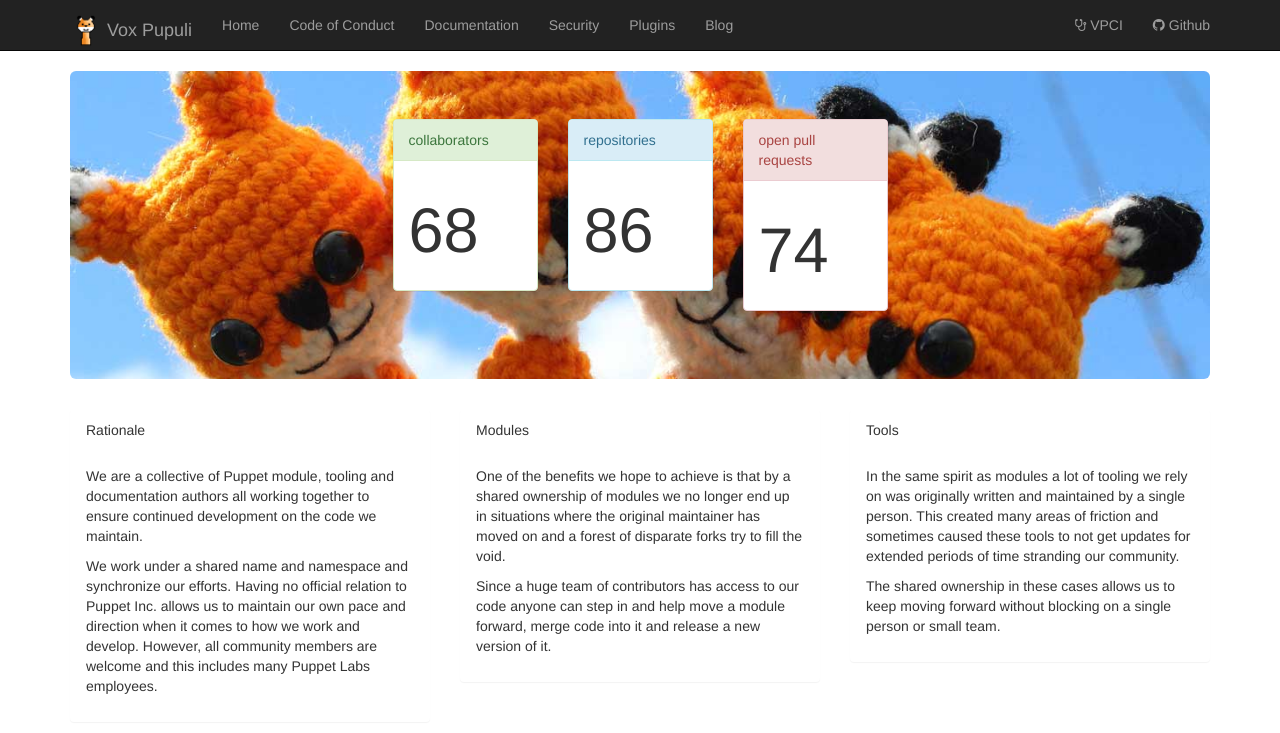
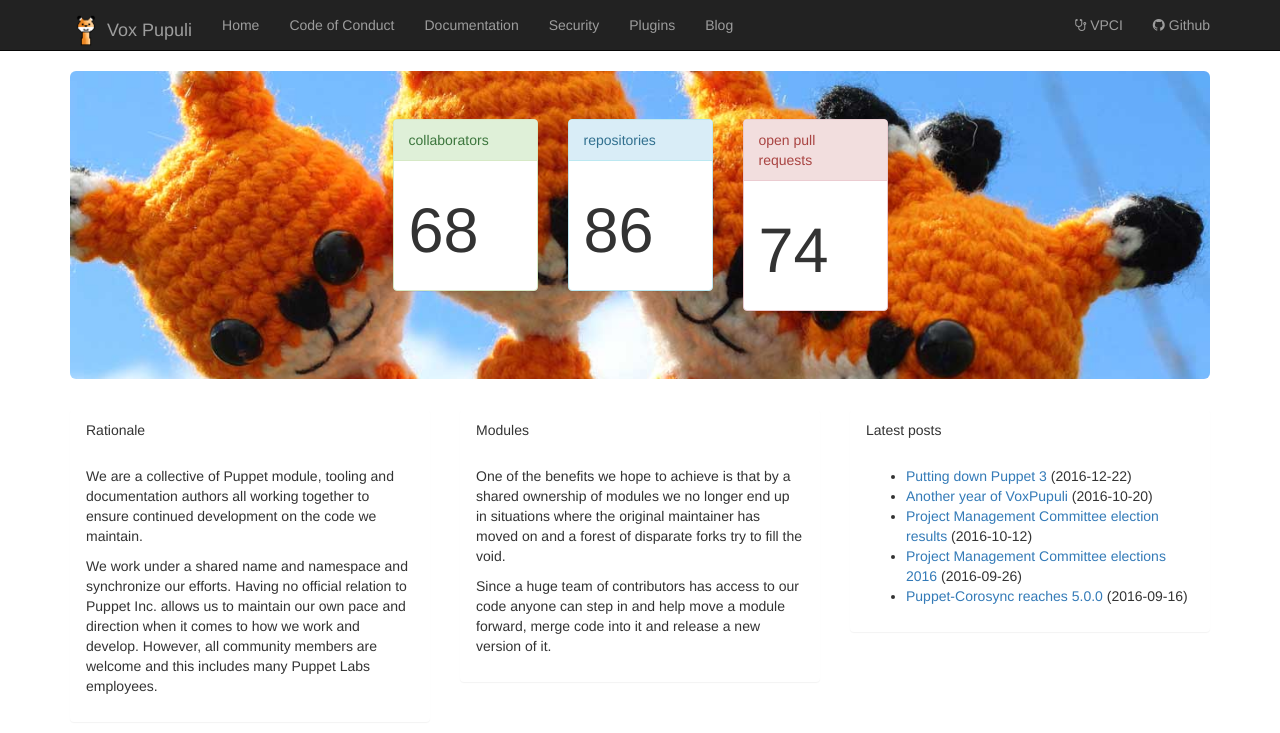
Before and after one commit to voxpupuli/voxpupuli.github.io, a Jekyll site: the page built from index.html, in a window 1280 px wide. Shown: the top 733 px of the page. Built offline with Jekyll 4.4.1, drawn with Linux system fonts in a browser that asks for light colours; nearby versions of some CDN libraries.

Commit message:
Add latest blogposts to frontpage
Remove static tools panel to display latest blog
posts.

```diff
--- a/index.html
+++ b/index.html
@@ -66,14 +66,15 @@ layout: default
   </div>
   <div class="col-md-4">
     <div class="panel">
-      <div class="panel-heading">Tools</div>
+      <div class="panel-heading">Latest posts</div>
       <div class="panel-body">
-        <p>In the same spirit as modules a lot of tooling we rely on was
-        originally written and maintained by a single person. This created many
-        areas of friction and sometimes caused these tools to not get updates
-        for extended periods of time stranding our community.</p>
-        <p>The shared ownership in these cases allows us to keep moving forward
-        without blocking on a single person or small team.</p>
+        <ul>
+          {% for post in site.posts limit:5 %}
+            <li>
+              <a href="{{ post.url }}">{{ post.title }}</a> ({{ post.date | date: "%Y-%m-%d" }})
+            </li>
+          {% endfor %}
+        </ul>
       </div>
     </div>
   </div>
```
